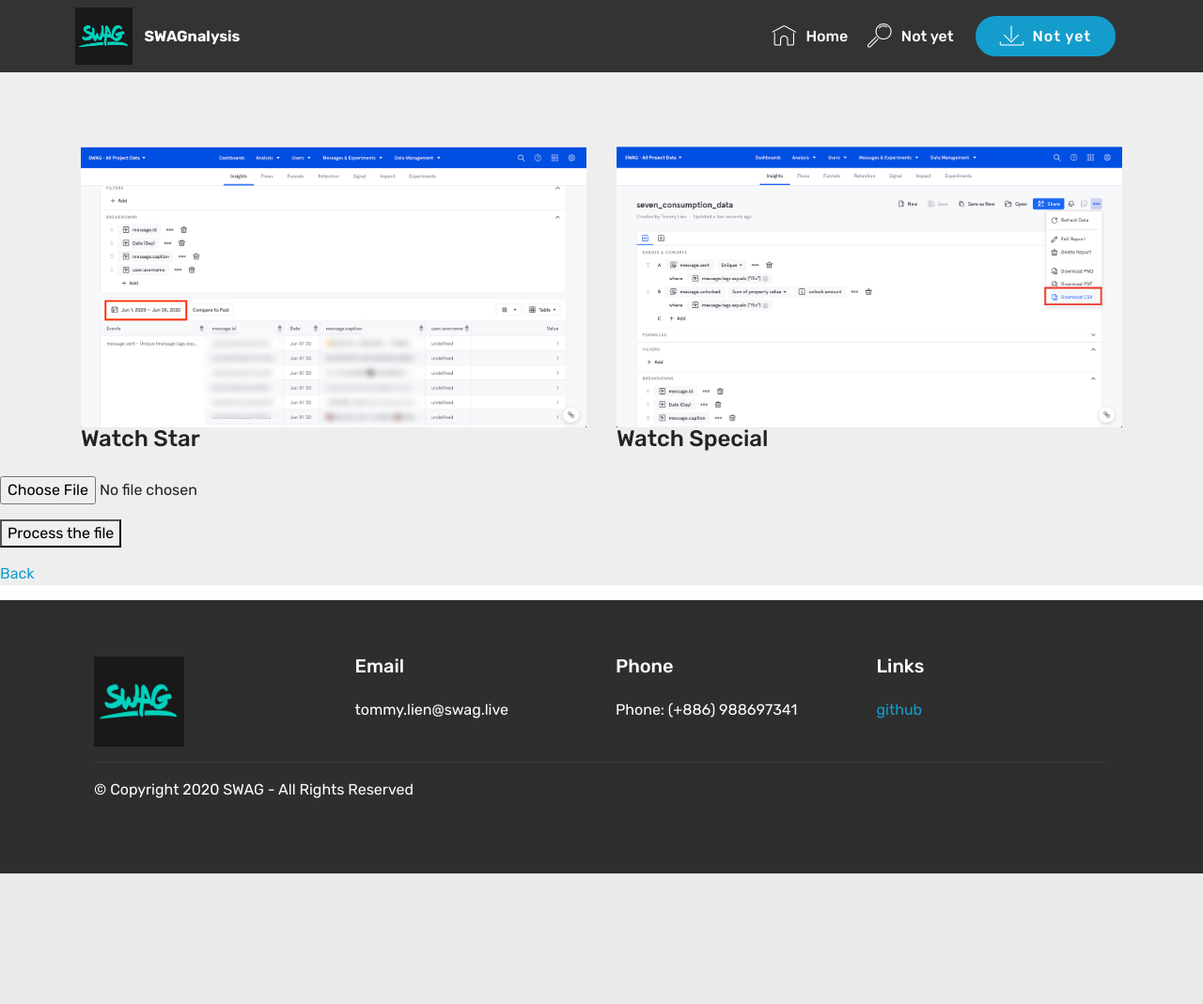
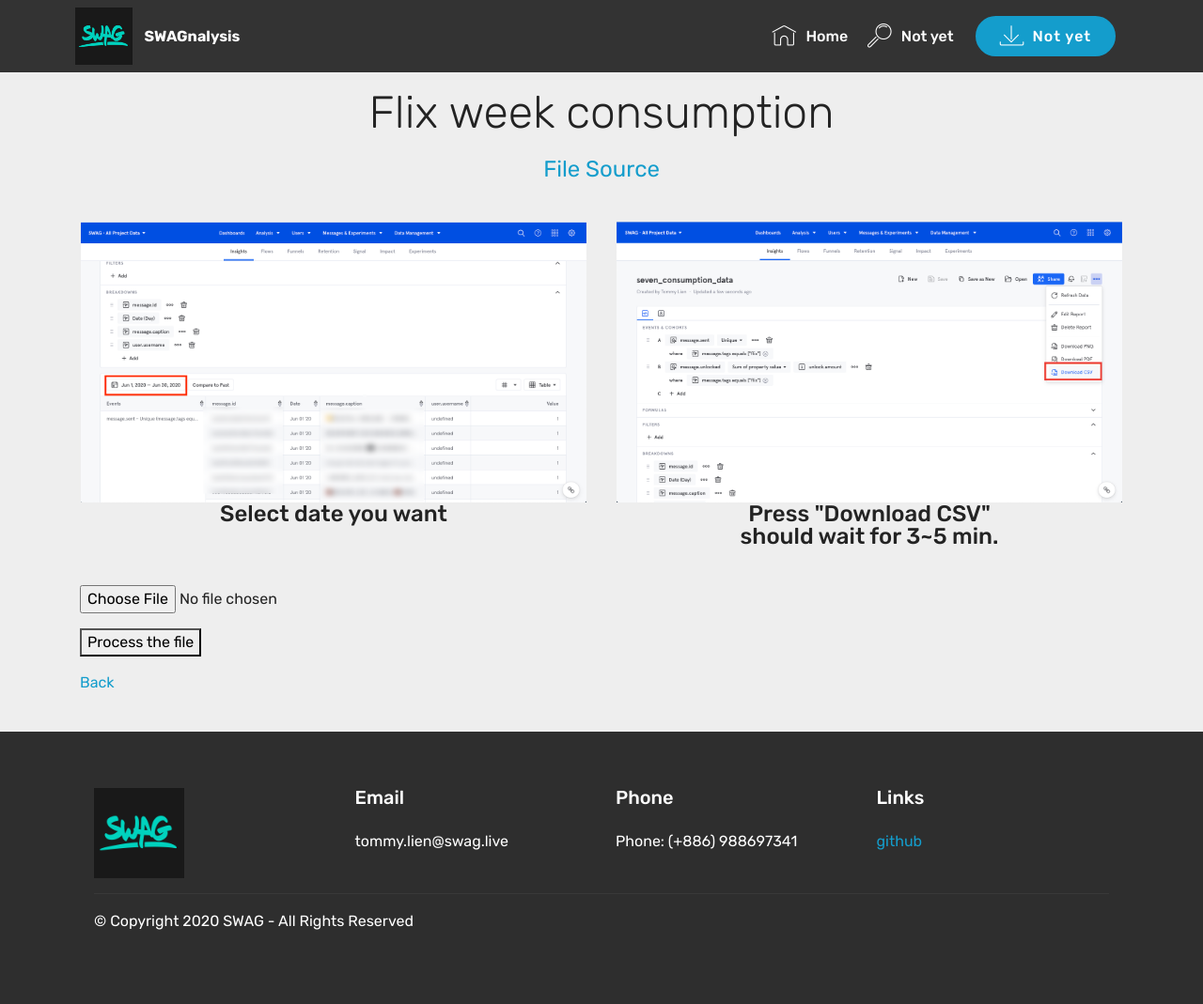
Before and after one commit to qwnim2/Automatic-Data-processor-FlaskApp-with-uWSGI-and-Nginx, a Flask app: page /seven in a window 1280 px wide. Shown: the whole page at 94% size. Before the commit the page ends 930 px from the top, so only its background shows below. Run offline with Flask 2, Linux system fonts and the light colour scheme; some libraries are stand-ins or nearby versions; some web fonts are replaced.

Commit message:
flask app

```diff
--- a/templates/seven.html
+++ b/templates/seven.html
@@ -1,20 +1,23 @@
 {% extends "base.html" %}
 {% block title %}Flix Week Consumption{% endblock %}
 {% block content %}
-<section class="services1 cid-s6XEaUNgpk" id="services1-2">
+
+<section>
     <!---->
 
     <!---->
     <!--Overlay-->
 
     <!--Container-->
-
-    <div class="container">
+    <br><br><br><br>
+    <div class="container" >
         <div class="row justify-content-center">
             <!--Titles-->
-            <div class="title pb-5 col-12">
-                <h2 class="align-left pb-3 mbr-fonts-style display-1">
-                    Our Shop
+            <div class="title pb-1 col-12">
+                <h2 class="align-center pb-3 mbr-fonts-style display-2">
+                    Flix week consumption</h2>
+                    <h4 class="align-center pb-3 mbr-fonts-style display-6">
+                        <a href="https://mixpanel.com/s/XKjbb" target="_blank">File Source</a> </h4>
                 </h2>
 
             </div>
@@ -25,8 +28,8 @@
                         <img src="static/images/select_date.png" alt="select date">
                     </div>
                     <div class="card-box">
-                        <h4 class="card-title mbr-fonts-style display-5">
-                            Watch Star
+                        <h4 class="align-center pb-3 mbr-fonts-style display-6">
+                            Select date you want
                         </h4>
 
                         <!--Btn-->
@@ -41,8 +44,9 @@
                         <img src="static/images/download_csv_botton.png" alt="csv botton">
                     </div>
                     <div class="card-box">
-                        <h4 class="card-title mbr-fonts-style display-5">
-                            Watch Special
+                        <h4 class="align-center pb-3 mbr-fonts-style display-6">
+                            Press "Download CSV"
+                            <br>should wait for 3~5 min.
                         </h4>
 
                         <!--Btn-->
@@ -55,13 +59,14 @@
             <!--Card-4-->
 
         </div>
+        <form method="post" action={{ url_for('seven') }} enctype="multipart/form-data">
+            <p><input type="file" name="input_file" /></p>
+            <p><input type="submit" value="Process the file" /></p>
+            <p><a href="/">Back</a>
+            </p>
+        </form>
+
+        <br>
     </div>
-
-    <form method="post" action={{ url_for('seven') }} enctype="multipart/form-data">
-        <p><input type="file" name="input_file" /></p>
-        <p><input type="submit" value="Process the file" /></p>
-        <p><a href="/">Back</a>
-        </p>
-    </form>
 </section>
 {% endblock %}
```
